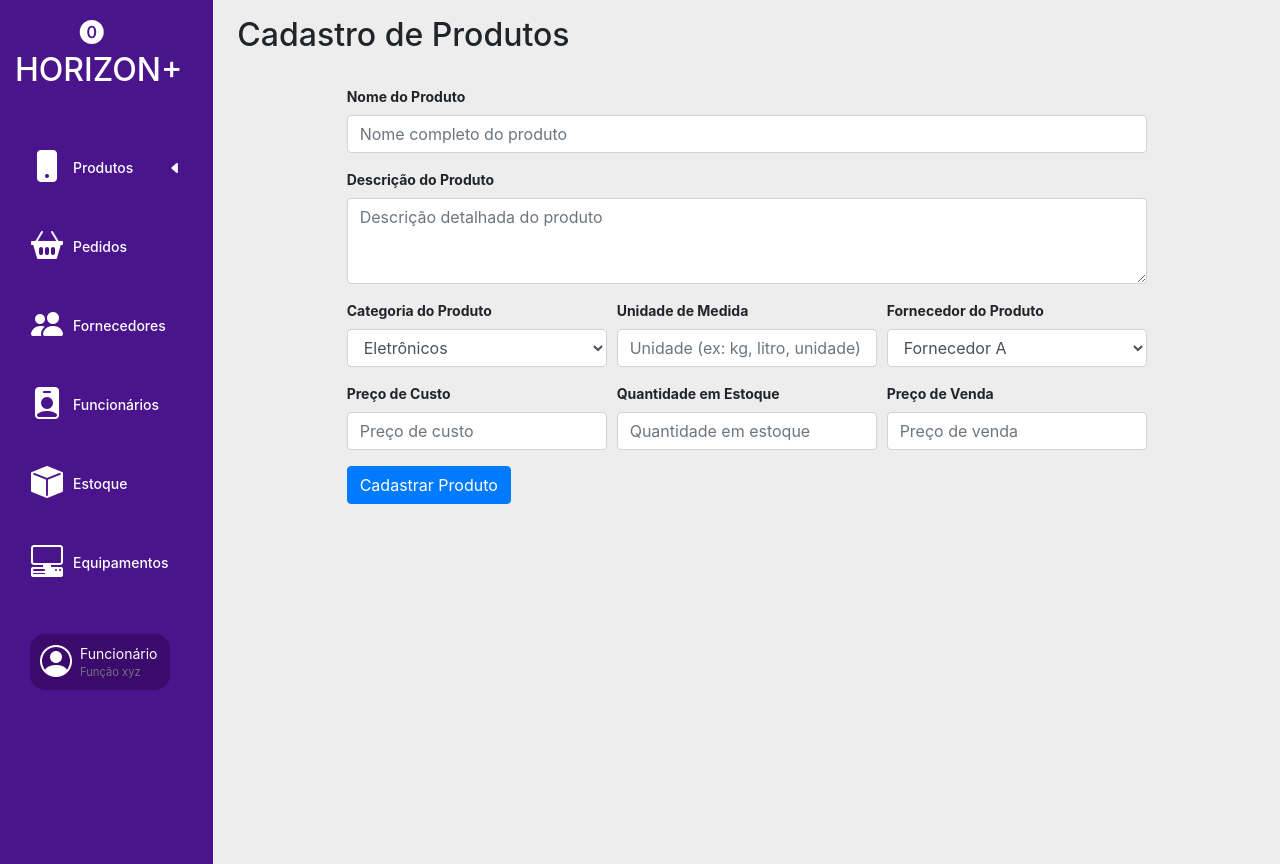
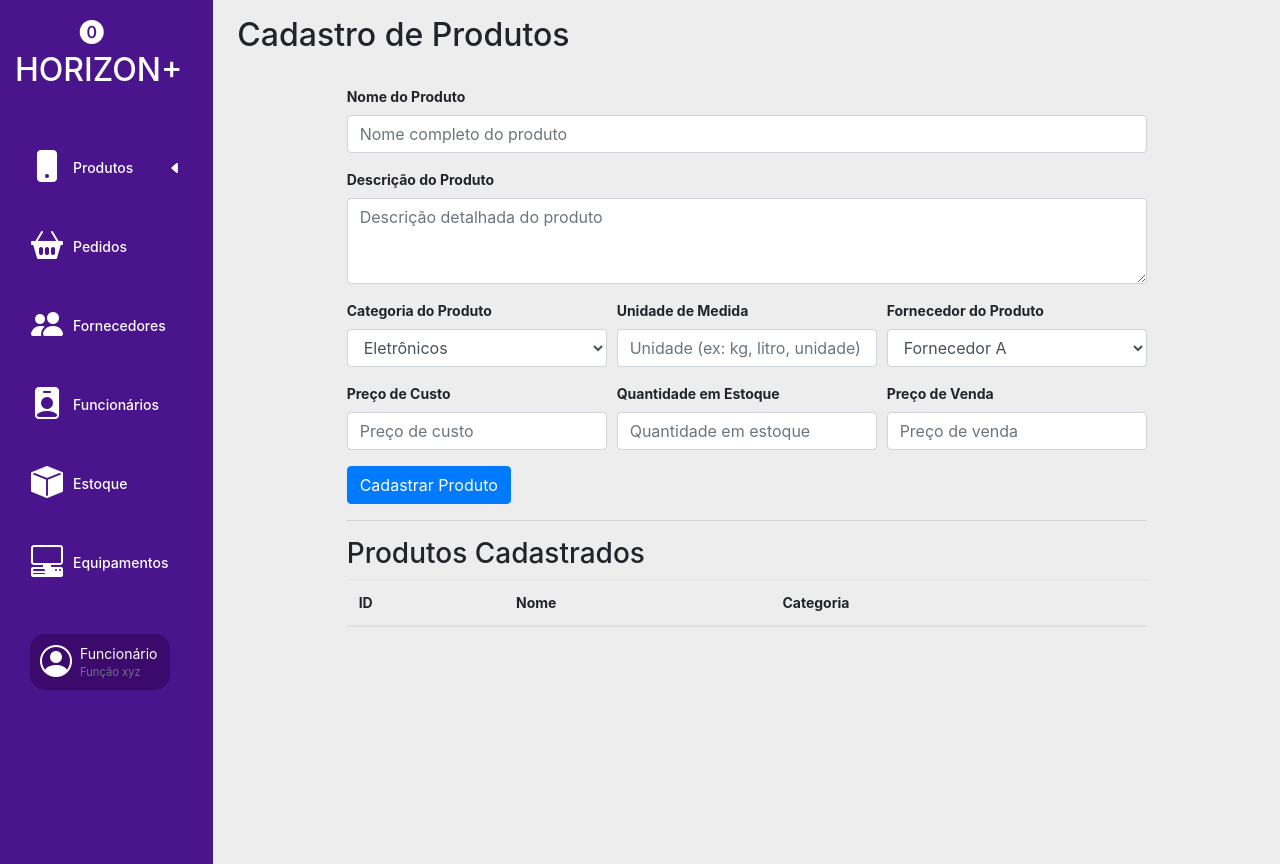
Before and after one commit to EduUu0/trabaiocerto, a PHP site: page / in a window 1280 px wide. Run offline with PHP 8.4, Linux system fonts and the light colour scheme; data that the repository does not hold is empty; some libraries are stand-ins or nearby versions.

Commit message:
Update index.php

```diff
--- a/index.php
+++ b/index.php
@@ -136,6 +136,25 @@
                             </div>
                         </div>
                         <button type="submit" class="btn btn-primary">Cadastrar Produto</button>
+                        <hr>
+        <h3>Produtos Cadastrados</h3>
+        <table class="table">
+            <thead>
+                <tr>
+                    <th>ID</th>
+                    <th>Nome</th>
+                    <th>Categoria</th>
+                </tr>
+            </thead>
+            <tbody>
+                <?php foreach ($products as $product): ?>
+                    <tr>
+                        <td><?= $product['id'] ?></td>
+                        <td><?= $product['name'] ?></td>
+                        <td><?= $product['category_name'] ?></td>
+                    </tr>
+                <?php endforeach; ?>
+            </tbody>
                     </form>
                 </div>
 
@@ -196,4 +215,5 @@
     </script>
 </body>
 
+</div>
 </html>
```
